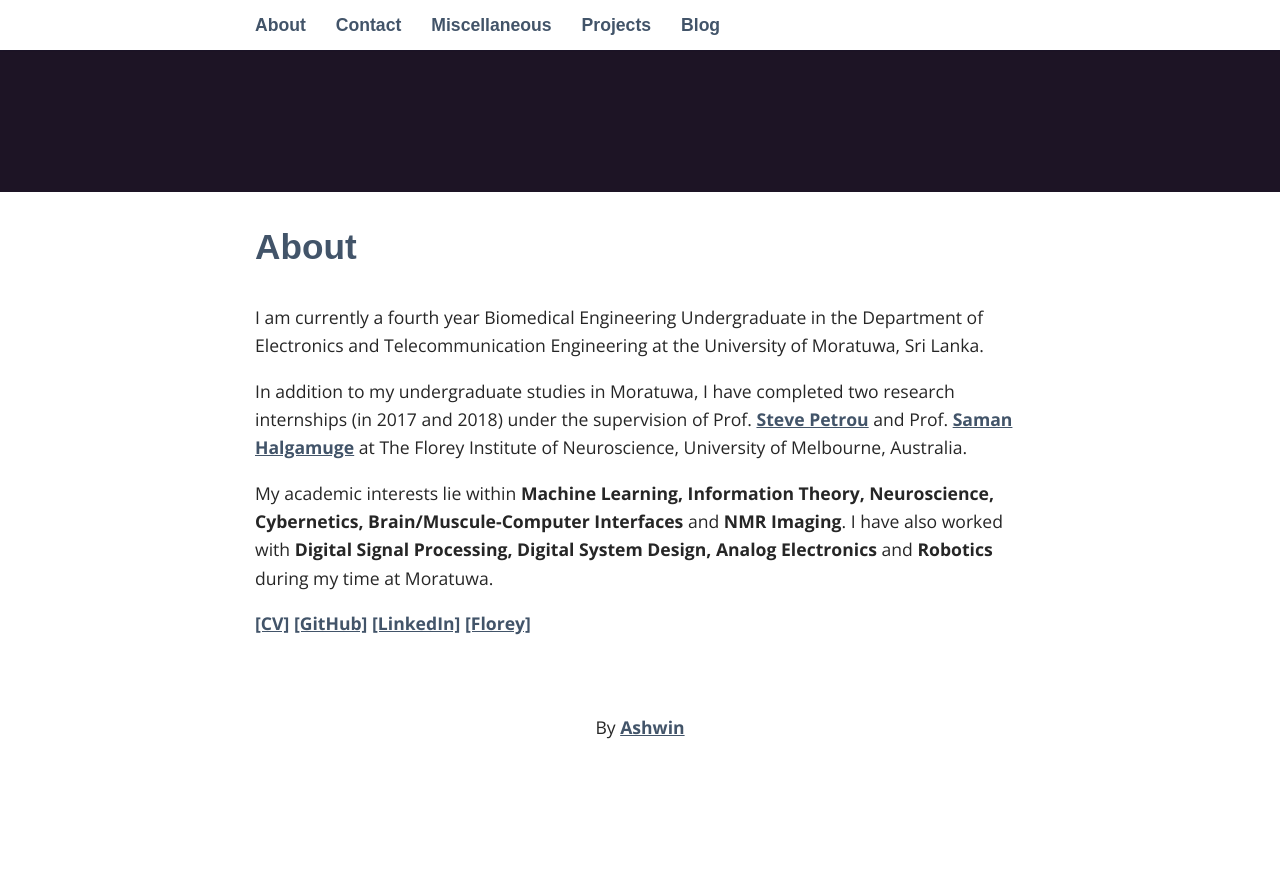
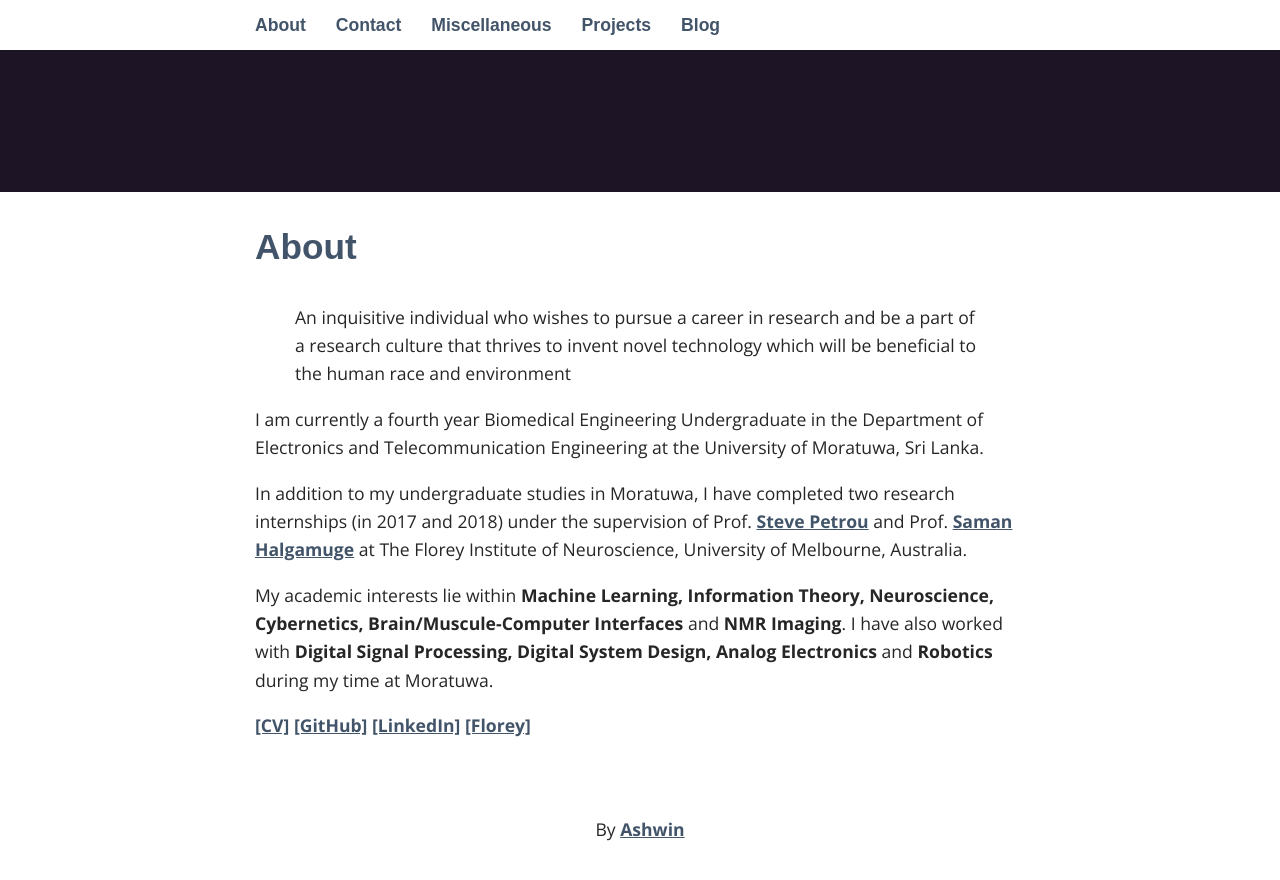
Before and after one commit to Laknath1996/oldweb, a Jekyll site: the page built from _pages/01_about.md, in a window 1280 px wide and 900 px high, scrolled down 308 px. Shown: the top 880 px of the window. Built offline with Jekyll 4.4.1, drawn with Linux system fonts in a browser that asks for light colours; some web fonts are replaced; before the commit the page ends 1106 px from its top, so only the background shows below that.

Commit message:
initial commit

```diff
--- a/_pages/01_about.md
+++ b/_pages/01_about.md
@@ -3,6 +3,8 @@ layout: page
 title: About
 permalink: /about/
 ---
+
+> An inquisitive individual who wishes to pursue a career in research and be a part of a research culture that thrives to invent novel technology which will be beneficial to the human race and environment
 
 I am currently a fourth year Biomedical Engineering Undergraduate in the Department of Electronics and Telecommunication Engineering at the University of Moratuwa, Sri Lanka.
 
```
